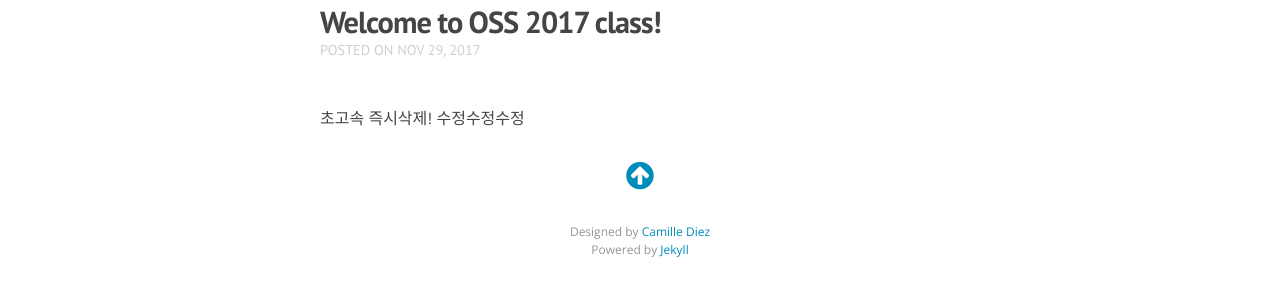
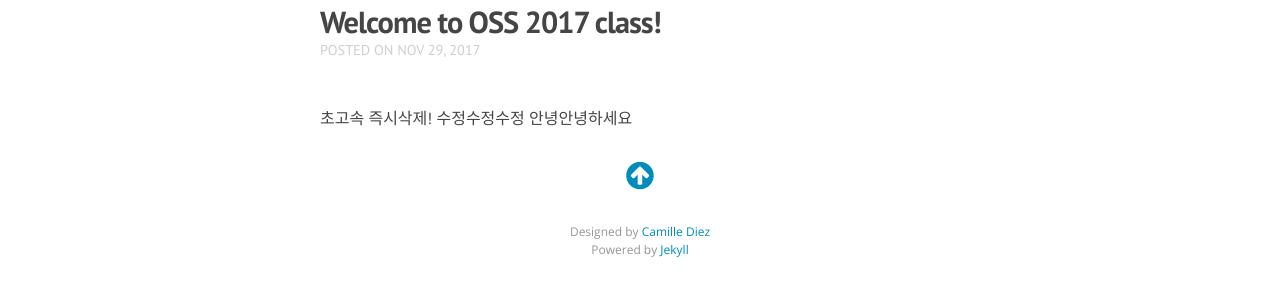
Before and after one commit to diezcami/polar-bear-theme, a Jekyll site: the page built from _posts/2017-11-29-welcome.markdown, in a window 1280 px wide. Shown: the part 473-769 px from the top of the page. Built offline with Jekyll 4.4.1, drawn with Linux system fonts in a browser that asks for light colours; nearby versions of some CDN libraries; Markdown is read by kramdown in place of the engine named in the settings.

Commit message:
Update 2017-11-29-welcome.markdown

```diff
--- a/_posts/2017-11-29-welcome.markdown
+++ b/_posts/2017-11-29-welcome.markdown
@@ -7,3 +7,4 @@ categories:
 
 초고속 즉시삭제!
 수정수정수정
+안녕안녕하세요
```
